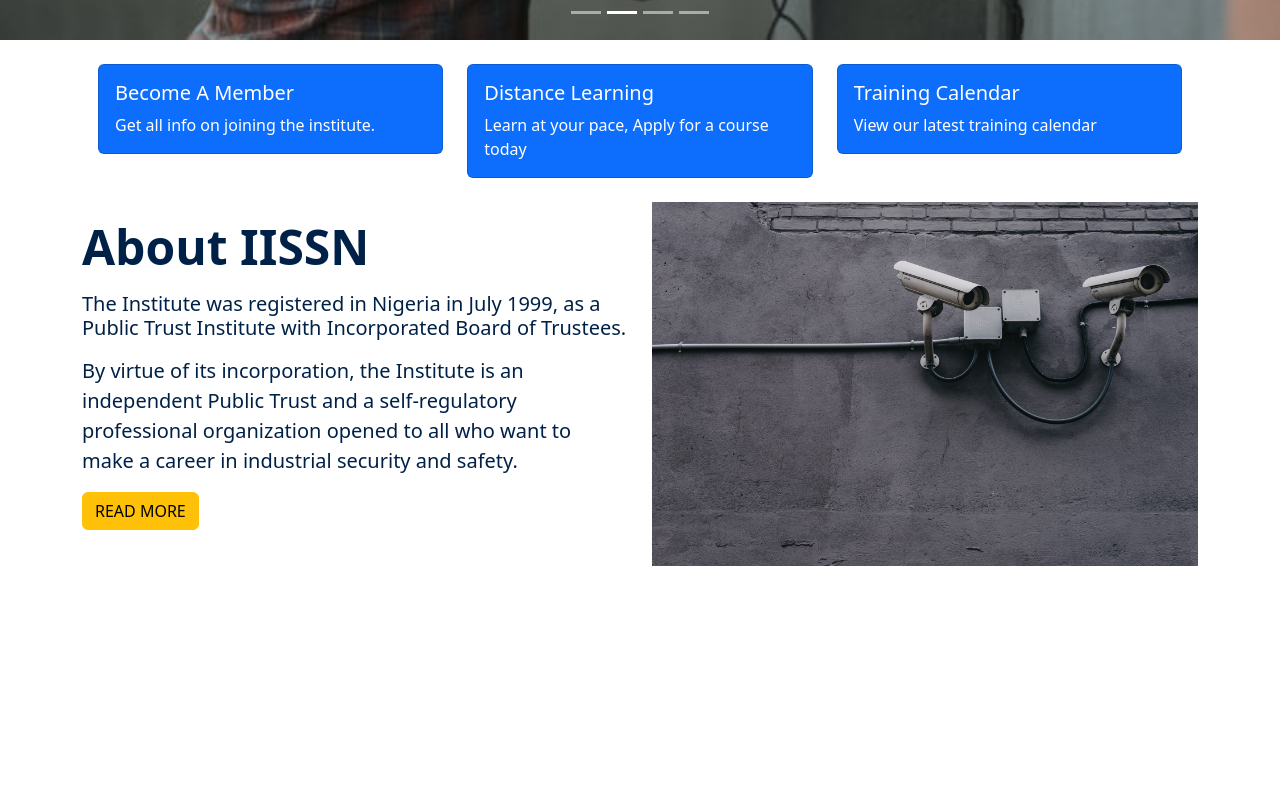
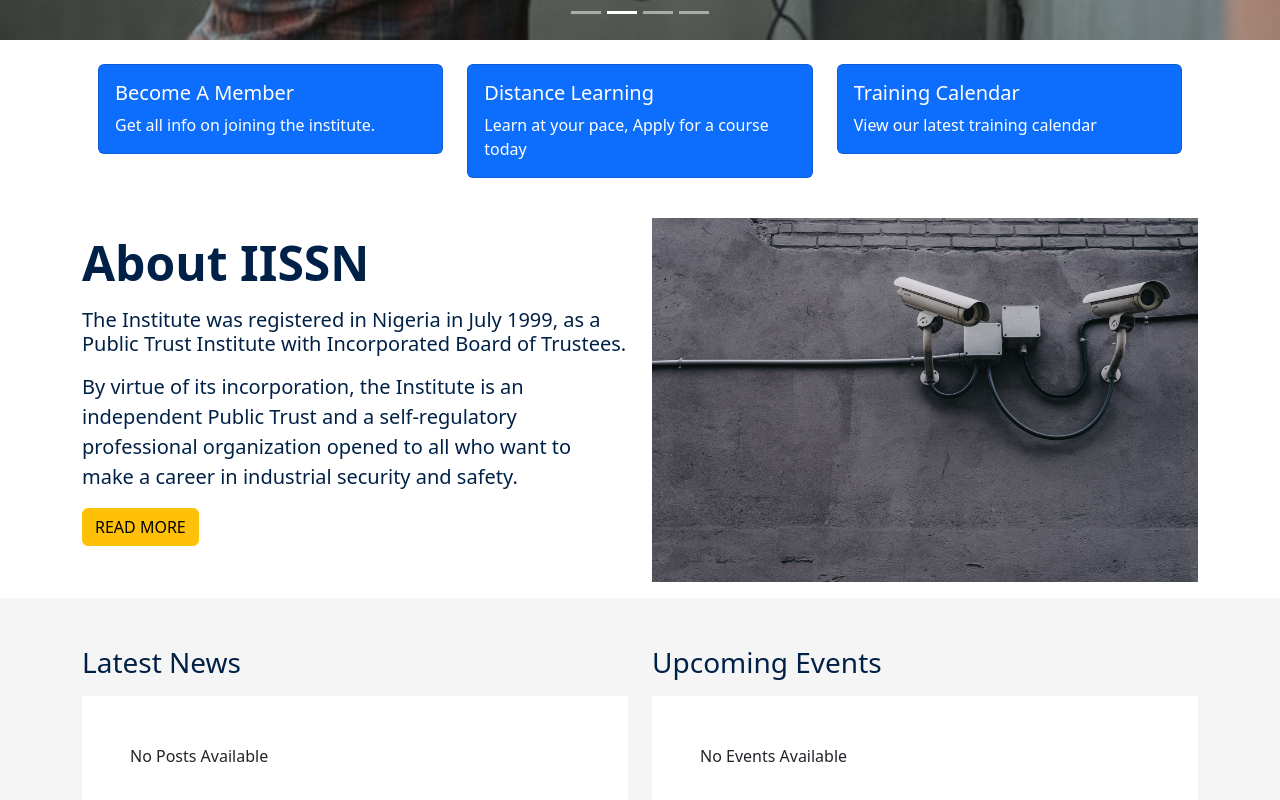
Before and after one commit to nsilva1/iissn, a React (Create React App) app: page / in a window 1280 px wide. Shown: the part 926-1726 px from the top of the page. Before the commit the page ends 1492 px from the top, so only its background shows below. Built offline with nearby package versions, Linux system fonts and the light colour scheme.

Commit message:
upcoming & news section cmpleted

```diff
--- a/src/components/pages/home/HomePage.js
+++ b/src/components/pages/home/HomePage.js
@@ -3,6 +3,7 @@
 import Services from "./Services";
 import ShortAbout from "./ShortAbout";
 import TopCarousel from "./TopCarousel";
+import UpcomingEvents from "./UpcomingEvents";
 
 const HomePage = () => {
   return (
@@ -20,6 +21,9 @@
           <ShortAbout />
         </Container>
       </div>
+      <div style={{ backgroundColor: "#f5f5f5" }}>
+        <UpcomingEvents />
+      </div>
     </>
   );
 };
--- a/src/components/pages/home/ShortAbout.js
+++ b/src/components/pages/home/ShortAbout.js
@@ -5,7 +5,7 @@
 
 const ShortAbout = () => {
   return (
-    <>
+    <div className="my-3">
       <Row>
         <Col xs={12} md={6}>
           <div className="">
@@ -31,7 +31,7 @@
           <img src={camera} alt="Industrial Security" width="100%" />
         </Col>
       </Row>
-    </>
+    </div>
   );
 };
 
--- /dev/null
+++ b/src/components/pages/home/UpcomingEvents.js
@@ -0,0 +1,47 @@
+import React from "react";
+import { Container, Row, Col } from "react-bootstrap";
+
+const UpcomingEvents = () => {
+  return (
+    <div>
+      <Container>
+        <Row>
+          <Col xs={12} md={6}>
+            <div>
+              <div
+                className="posts-header h3 mt-5"
+                style={{ color: "#002147" }}
+              >
+                Latest News
+              </div>
+              <div
+                className="posts-content p-5 mt-3"
+                style={{ backgroundColor: "white" }}
+              >
+                No Posts Available
+              </div>
+            </div>
+          </Col>
+          <Col xs={12} md={6}>
+            <div>
+              <div
+                className="events-header h3 mt-5"
+                style={{ color: "#002147" }}
+              >
+                Upcoming Events
+              </div>
+              <div
+                className="events-content p-5 mt-3"
+                style={{ backgroundColor: "white" }}
+              >
+                No Events Available
+              </div>
+            </div>
+          </Col>
+        </Row>
+      </Container>
+    </div>
+  );
+};
+
+export default UpcomingEvents;
```
